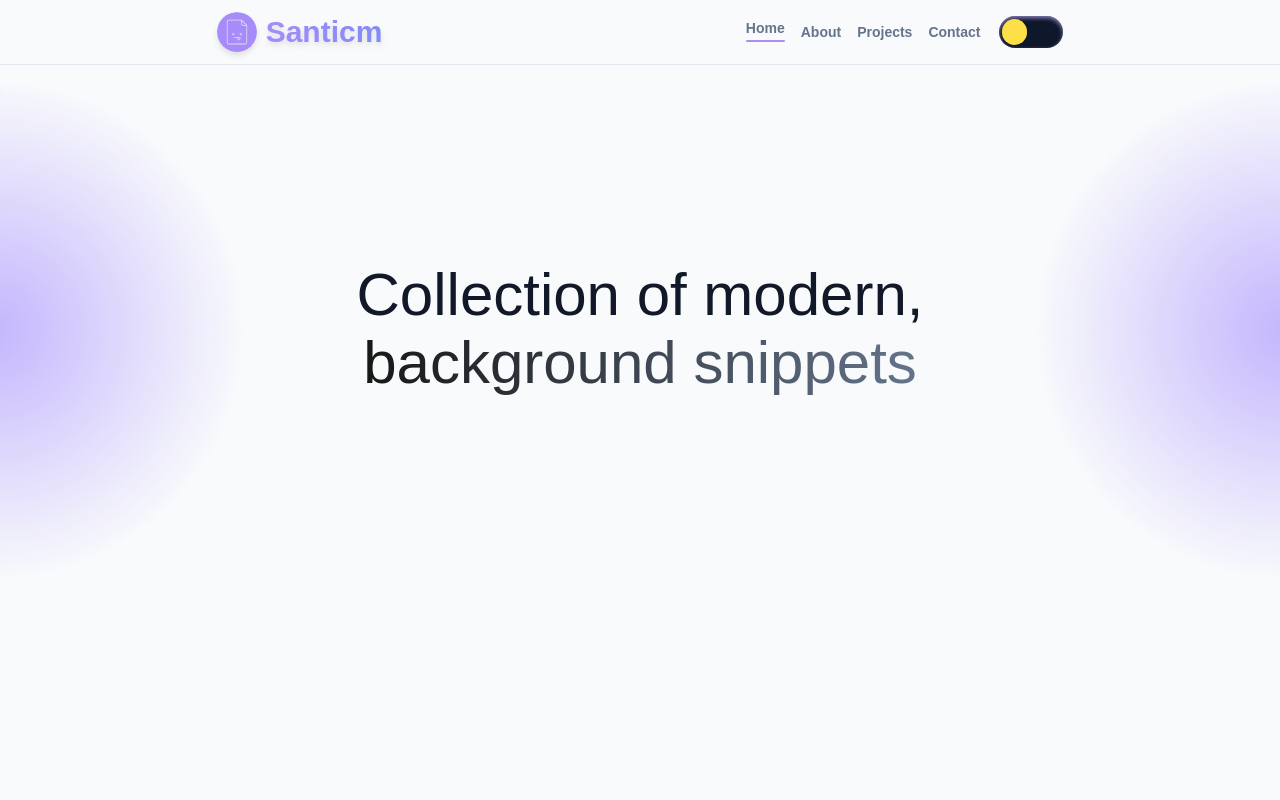
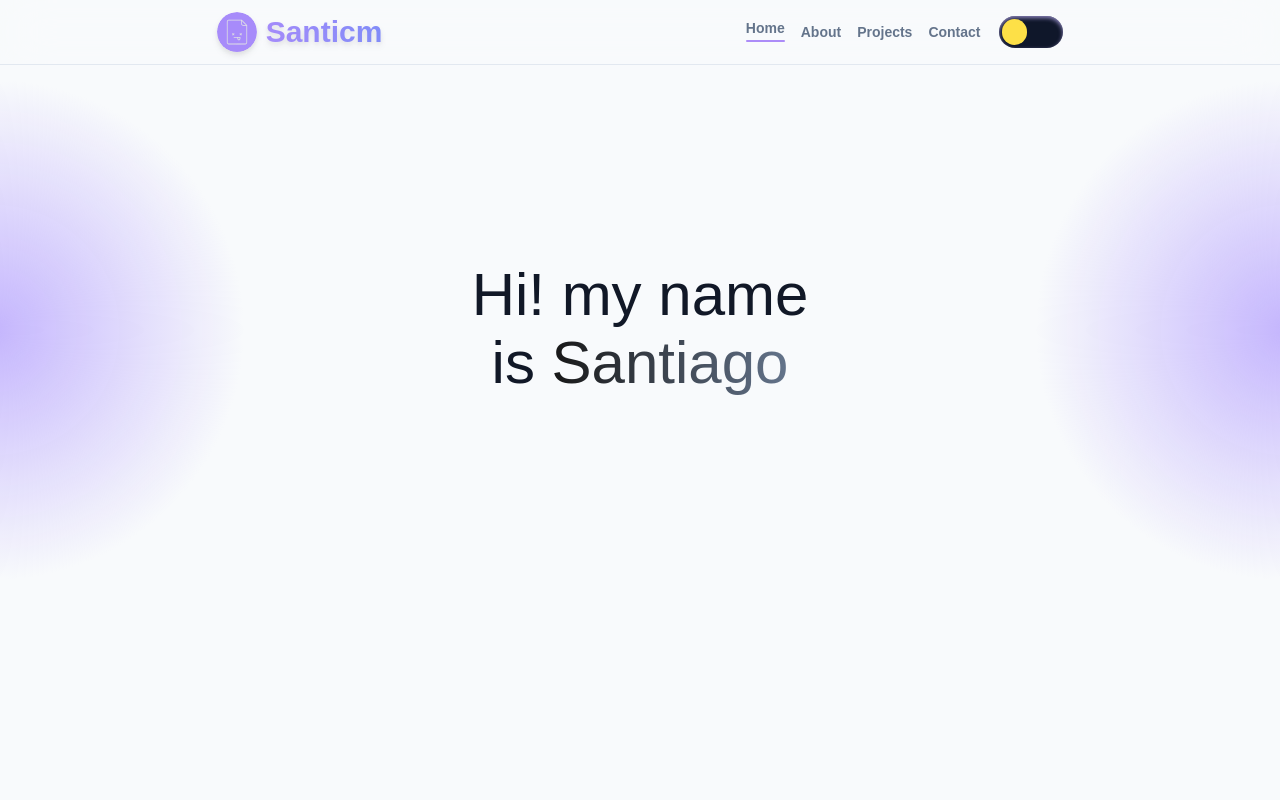
Before and after one commit to Santicm23/Santicm23, a React (Vite) app: page / in a window 1280 px wide. Shown: the top 800 px of the page. Built offline with nearby package versions, Linux system fonts and the light colour scheme.

Commit message:
detectando tema del sistema y animación de inicio

```diff
--- a/src/components/ThemeToggle.tsx
+++ b/src/components/ThemeToggle.tsx
@@ -1,23 +1,25 @@
-import { useEffect, useState } from 'react'
+// import { useEffect, useState } from 'react'
 
 interface ThemeToggleProps {
   className?: string
 }
 
+function toggleTheme(): void {
+  if (document.documentElement.classList.contains('dark')) {
+    document.documentElement.classList.remove('dark')
+  } else {
+    document.documentElement.classList.add('dark')
+  }
+}
+
+function setSystemTheme(): void {
+  if (window.matchMedia('(prefers-color-scheme: dark)').matches) {
+    document.documentElement.classList.add('dark')
+  }
+}
+
 function ThemeToggle({ className = '' }: ThemeToggleProps): JSX.Element {
-  const [theme, setTheme] = useState('light')
-
-  useEffect(() => {
-    if (theme === 'light') {
-      document.documentElement.classList.remove('dark')
-    } else {
-      document.documentElement.classList.add('dark')
-    }
-  }, [theme])
-
-  const toggleTheme = (): void => {
-    setTheme(theme === 'light' ? 'dark' : 'light')
-  }
+  setSystemTheme()
 
   return (
     <div className={className}>
--- a/src/index.css
+++ b/src/index.css
@@ -1,4 +1,6 @@
 @tailwind base;
+@tailwind components;
+@tailwind utilities;
 
 html {
   scroll-behavior: smooth;
@@ -20,5 +22,19 @@ html.dark {
   color-scheme: dark;
 }
 
-@tailwind components;
-@tailwind utilities;
+@keyframes tracking-in-expand {
+  0% {
+    letter-spacing: -0.5em;
+    opacity: 0;
+  }
+  40% {
+    opacity: 0.6;
+  }
+  100% {
+    opacity: 1;
+  }
+}
+
+.tracking-in-expand {
+  animation: tracking-in-expand 0.7s cubic-bezier(0.215, 0.61, 0.355, 1) both;
+}
--- a/src/sections/home/HomeSection.tsx
+++ b/src/sections/home/HomeSection.tsx
@@ -1,10 +1,10 @@
 function HomeSecion(): JSX.Element {
   return (
     <section id="home" className="relative z-10 h-screen w-full">
-      <h2 className="relative left-1/2 top-1/4 w-1/2 -translate-x-1/2 text-center text-3xl font-medium text-gray-900 [text-wrap:balance] dark:text-gray-50 sm:text-6xl">
-        Collection of modern,{' '}
+      <h2 className="tracking-in-expand relative left-1/2 top-1/4 w-1/2 -translate-x-1/2 text-center text-3xl font-medium text-gray-900 [text-wrap:balance] dark:text-gray-50 sm:text-6xl">
+        Hi! my name is{' '}
         <span className="animate-text-gradient inline-flex bg-gradient-to-r from-neutral-900 via-slate-500 to-neutral-500 bg-[200%_auto] bg-clip-text leading-tight text-transparent dark:from-neutral-100 dark:via-slate-400 dark:to-neutral-400">
-          background snippets
+          Santiago
         </span>
       </h2>
     </section>
```
